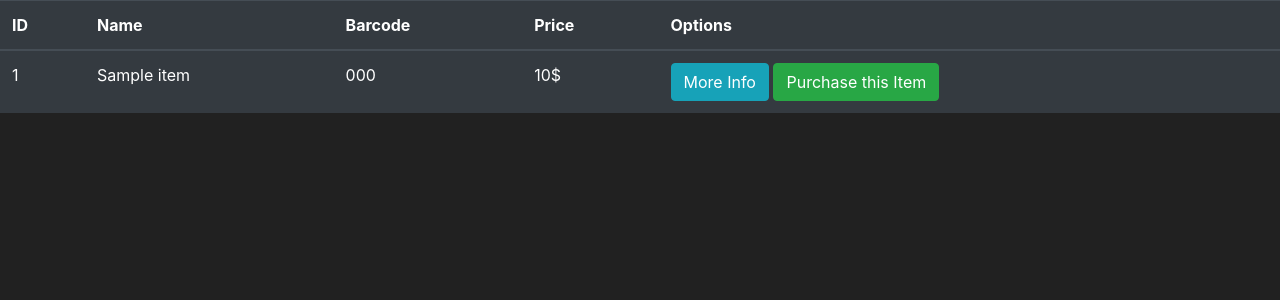
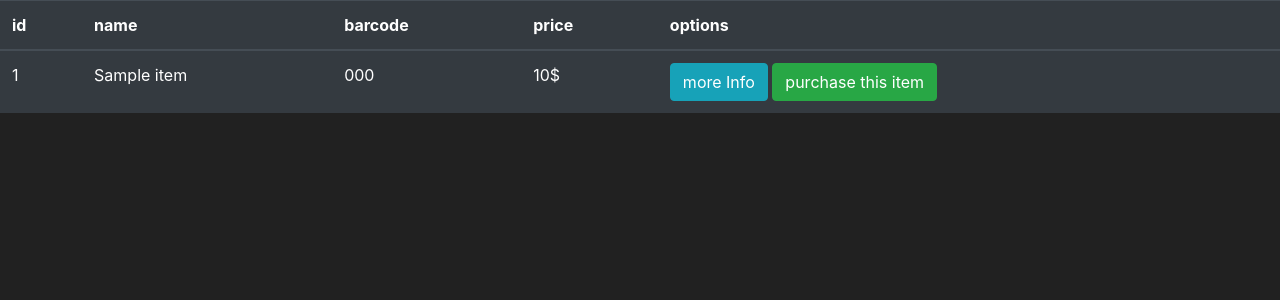
Before and after one commit to root-marco/market, a Python web app: template market/templates/market.html in a window 1280 px wide. Shown: the part 56-356 px from the top of the page. Run offline with Jinja, Linux system fonts and the light colour scheme; the template is opened without the code that fills it: most values are stand-ins (such as "Sample title", 1, 10 or a date in 2020); some libraries are stand-ins or nearby versions.

Commit message:
market page html

```diff
--- a/market/templates/market.html
+++ b/market/templates/market.html
@@ -1,18 +1,16 @@
 {% extends 'base.html' %}
 
-{% block title %}
-Market Page
-{% endblock %}
+{% block title %} market page {% endblock %}
 
 {% block content %}
 <table class="table table-hover table-dark">
   <thead>
     <tr>
-      <th scope="col">ID</th>
-      <th scope="col">Name</th>
-      <th scope="col">Barcode</th>
-      <th scope="col">Price</th>
-      <th scope="col">Options</th>
+      <th scope="col">id</th>
+      <th scope="col">name</th>
+      <th scope="col">barcode</th>
+      <th scope="col">price</th>
+      <th scope="col">options</th>
     </tr>
   </thead>
   <tbody>
@@ -23,8 +21,8 @@ Market Page
       <td>{{ item.barcode }}</td>
       <td>{{ item.price }}$</td>
       <td>
-        <button class="btn btn-outline btn-info">More Info</button>
-        <button class="btn btn-outline btn-success">Purchase this Item</button>
+        <button class="btn btn-outline btn-info">more Info</button>
+        <button class="btn btn-outline btn-success">purchase this item</button>
       </td>
     </tr>
     {% endfor %}
```
